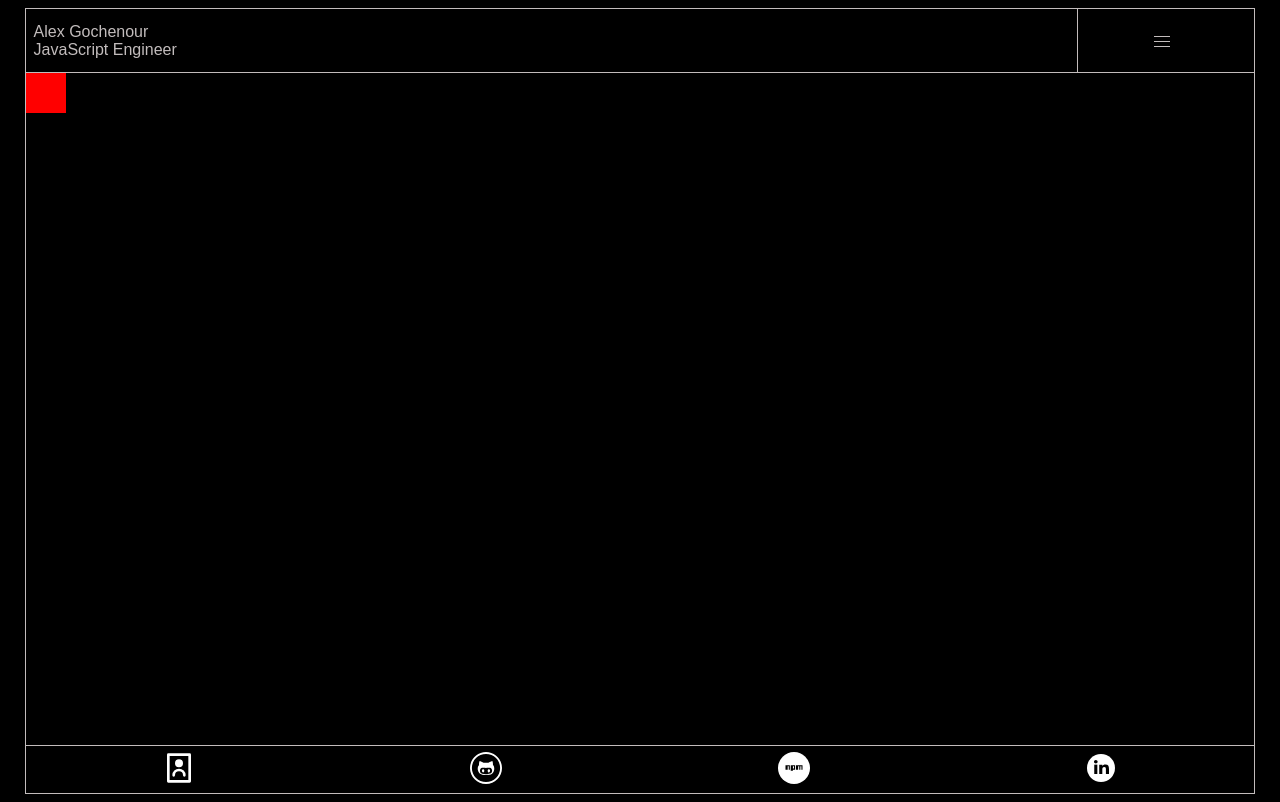
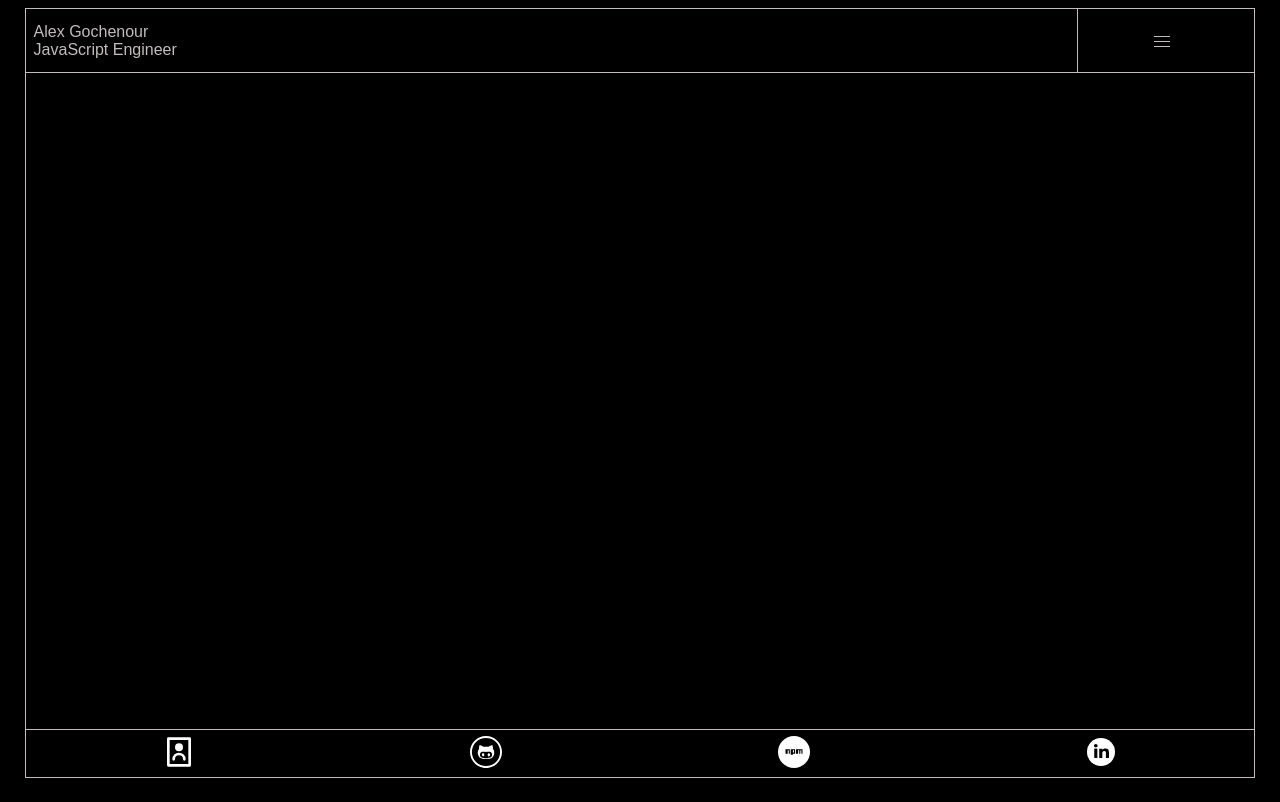
Before and after one commit to chunyukuo88/portfolio2, a React (Create React App) app: page / in a window 1280 px wide. Built offline with nearby package versions, Linux system fonts and the light colour scheme; what aws-amplify would draw is missing.

Commit message:
Scaffolding done.

```diff
--- a/src/App.css
+++ b/src/App.css
@@ -16,7 +16,7 @@ body {
 main {
   border: var(--border);
   width: 96vw;
-  height: 98vh;
+  height: 96vh;
   margin: auto;
   display: grid;
   grid-template-rows: 4em auto 3em;
@@ -27,17 +27,11 @@ header {
   padding: 0 var(--largePadding);
   display: grid;
   grid-template-columns: 86% 14%;
-  /*height: 4em;*/
 }
 
-section img {
-  /*  */
-}
-
-#dark-mode-toggler {
-  height: 2.5em;
-  width: 2.5em;
-  background-color: red;
+section {
+  display: grid;
+  grid-template-rows: 80% 10%;
 }
 
 footer {
--- a/src/App.jsx
+++ b/src/App.jsx
@@ -7,7 +7,6 @@ import LinkedIn from 'src/common/icons/contact_LinkedIn.svg';
 
 
 import Mail from 'src/common/icons/contact.svg';
-import DarkModeToggler from 'src/common/icons/darkModeToggler.png';
 import { easterEgg } from './common/strings';
 
 function App(){
@@ -35,11 +34,7 @@ function App(){
         </div>
       </header>
 
-      <section>
-        <div id='dark-mode-toggler'>
-          <img src={DarkModeToggler} alt="Exercise icon"/>
-        </div>
-      </section>
+      <section></section>
 
       <footer>
         <span><img className='main-icons' src={Mail} alt="Exercise icon"/></span>
```
